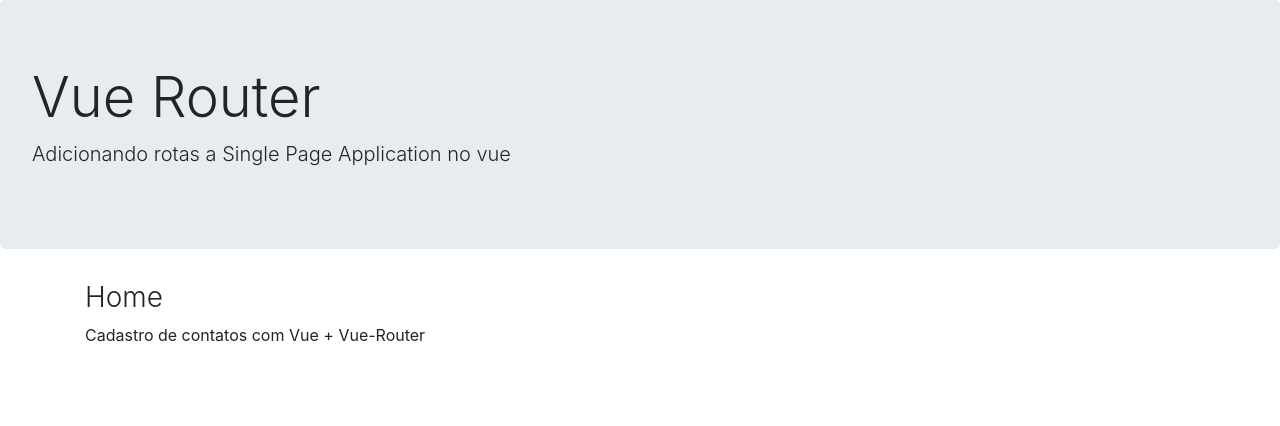
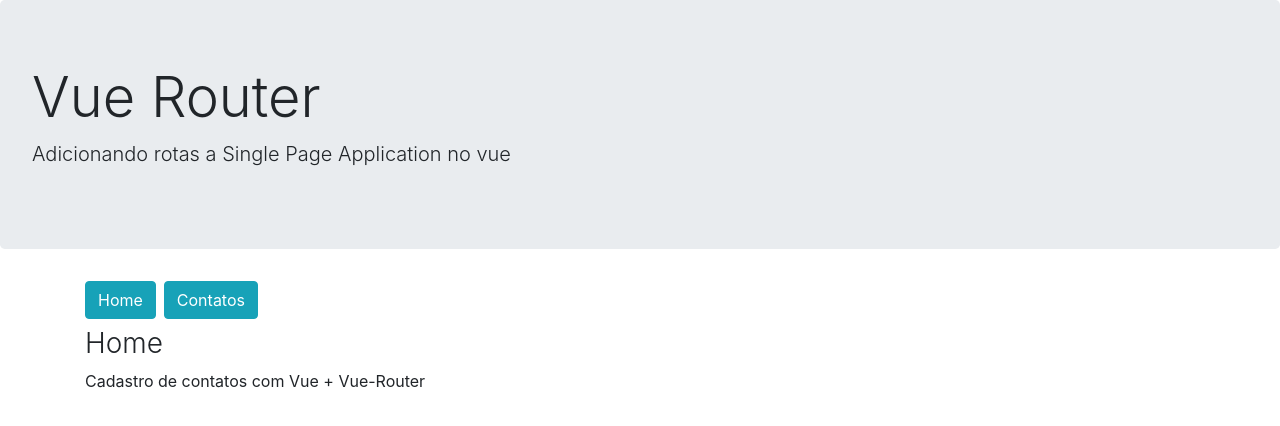
Before and after one commit to dev-rodrigues/routesWithVuejs, a Vue app: page / in a window 1280 px wide. Shown: the top 426 px of the page. Built offline with nearby package versions, Linux system fonts and the light colour scheme.

Commit message:
navegando entre rotas

```diff
--- a/src/App.vue
+++ b/src/App.vue
@@ -6,6 +6,10 @@
       </div>
 
       <div class="container">
+
+        <router-link to="/" class="btn btn-info mb-2 mr-2">Home</router-link>
+        <router-link :to="{ path: '/contatos'}" class="btn btn-info mb-2">Contatos</router-link>
+
         <router-view></router-view>
       </div>
   </div>
--- a/src/main.js
+++ b/src/main.js
@@ -8,6 +8,7 @@ Vue.config.productionTip = false
 Vue.use(VueRouter);
 
 const router = new VueRouter({
+  mode: 'history',
   routes: [
     { path: '/contatos', component: Contatos },
     { path: '/', component: Home },
```
